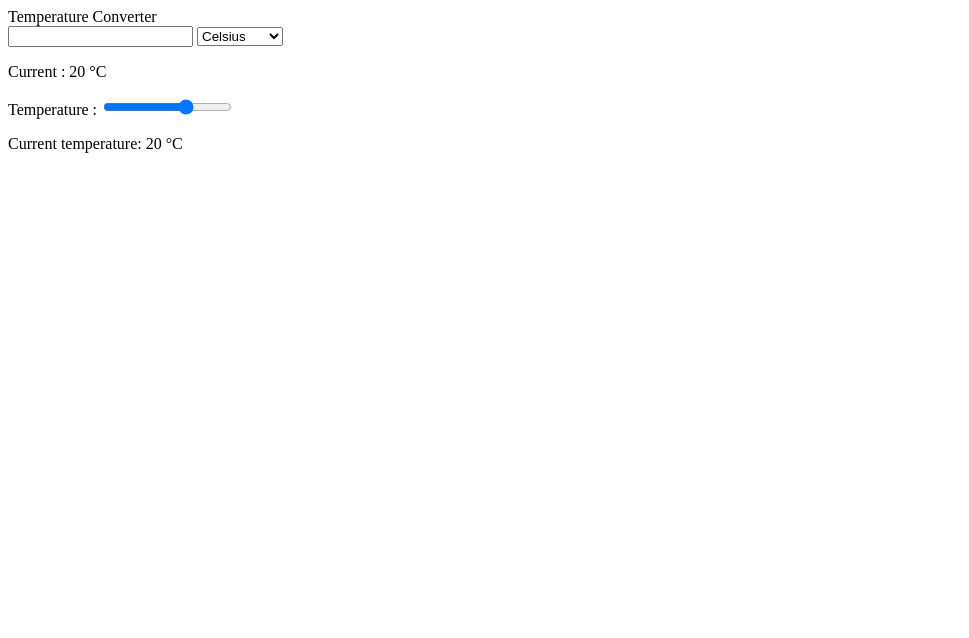
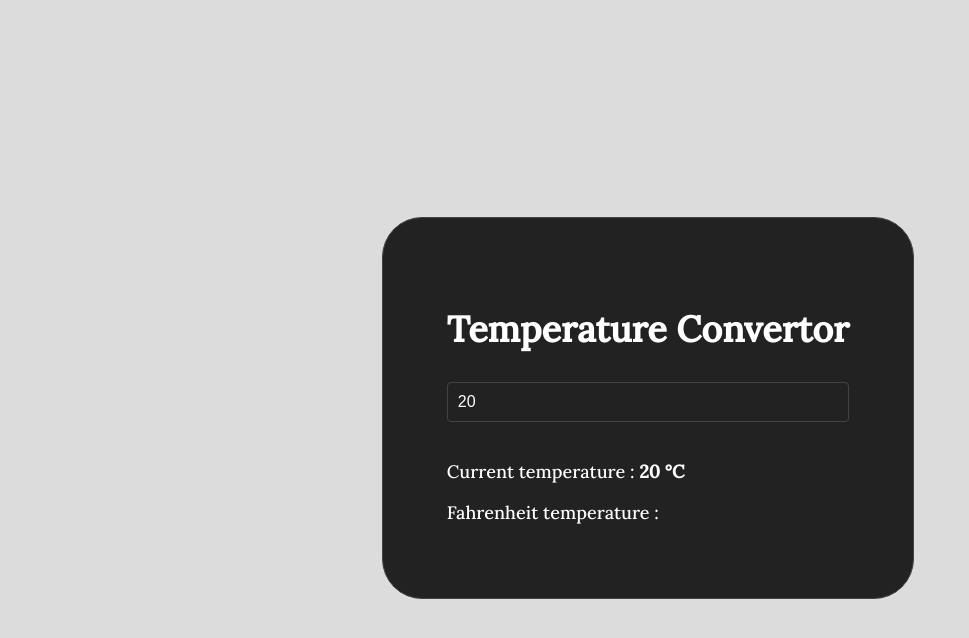
Before and after one commit to AdityaBabar08/Temperature-Conversion, a plain HTML site: page index.html in a window 1280 px wide. Shown: the whole page, without its empty margins (0-969 px from the left). Drawn offline with Linux system fonts and the light colour scheme.

Commit message:
Second Commit

```diff
--- a/index.html
+++ b/index.html
@@ -5,29 +5,18 @@
     <meta http-equiv="X-UA-Compatible" content="IE=edge">
     <meta name="viewport" content="width=device-width, initial-scale=1.0">
     <title>Temperature Convertor</title>
+    <script defer src="index.js"></script>
+    <link rel="stylesheet" href="style.css">
+
 </head>
 <body>
-    <form id="tempCalc" onsubmit="calculatetemp(); return false">
-
-    <label for="temp">Temperature Converter</label>
-    <br /><input type="number" name="temp" id="temp">
-
-    <select name="temp_diff" id="temp_diff">
-        <option value="cel">Celsius</option>
-        <option value="fah">Fahrenheit</option>
-        <option value="kel">Kelvin</option>
-    </select> <br />
-
-    <p>Current : <span class="temp-display">20 </span>°C</p>
-    <label for="temp-range">Temperature :</label>
-    <input type="range" name="" id="" min="-20" max="40" value="20">
-    <p>Current temperature: <span id=" temp-display" >20 °C</span></p>
-
-
-
-
-
-
-    </form>
+    <div class="container">
+        <div class="title">
+            <h1>Temperature Convertor</h1>
+        </div>
+        <input type="number"  name="" id="temp-slider" value="20">
+        <p>Current temperature : <span id="temp-display" >20 °C</span></p>
+        <p>Fahrenheit temperature : <span id="fahrenheit-temp" ></span></p>
+    </div>
 </body>
 </html>
--- a/index.js
+++ b/index.js
@@ -1,6 +1,12 @@
 let tempSlider = document.getElementById("temp-slider");
 let tempDisplay = document.getElementById("temp-display");
+let FahrTemp = document.getElementById("fahrenheit-temp");
+let kelvinTemp = document.getElementById("kelvin-temp");
 
 tempSlider.addEventListener("input", function(){
-    tempDisplay.innerHTML = this.value + " °C";
+    let currentTemp = this.value;
+    let fahrenheitTemp = (currentTemp * 1.8) + 32;
+
+    tempDisplay.innerHTML = currentTemp + " °C";
+    FahrTemp.innerHTML = fahrenheitTemp.toFixed(2) + " ℉";
 });
--- a/style.css
+++ b/style.css
@@ -1,11 +1,69 @@
+@import url('https://fonts.googleapis.com/css2?family=Lora:wght@500&display=swap');
+:root {
+    --background-color: #222;
+    --text-color: #fff;
+    --border-color: #444;
+    --shadow-color: rgba(255, 255, 255, 0.1);
+  }
+
 body{
     width: 100vw;
     height: 100vh;
-    background-color: #000000;
     display: grid;
-    place-items: center;
+    place-content: center;
+    background-color: gainsboro;
+    font-family: 'Lora', serif;
 }
 
-.centerboard{
+  .container {
+    background-color: var(--background-color);
+    color: var(--text-color);
+    border: 1px solid var(--border-color);
+    box-shadow: 0 0 10px var(--shadow-color);
+    padding: 4rem;
+    border-radius: 40px;
+    -webkit-border-radius: 40px;
+    -moz-border-radius: 40px;
+    -ms-border-radius: 40px;
+    -o-border-radius: 40px;
+}
 
-}
+  /* Style the title */
+  .title {
+    text-align: center;
+    margin-bottom: 30px;
+  }
+
+  h1 {
+    font-size: 36px;
+    margin-bottom: 10px;
+  }
+
+  /* Style the input */
+  input[type="number"] {
+    width: 100%;
+    padding: 10px;
+    font-size: 16px;
+    background-color: var(--background-color);
+    color: var(--text-color);
+    border: 1px solid var(--border-color);
+    border-radius: 4px;
+    box-sizing: border-box;
+    margin-bottom: 20px;
+  }
+
+  /* Style the text */
+  p {
+    font-size: 18px;
+    margin-bottom: 10px;
+  }
+
+  #temp-display,
+  #fahrenheit-temp {
+    font-weight: bold;
+  }
+
+  /* Style the spans */
+  span {
+    color: var(--text-color);
+  }
```
